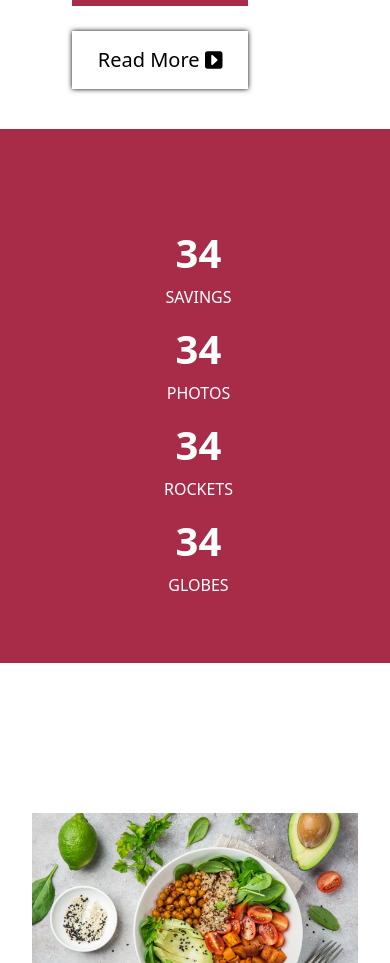
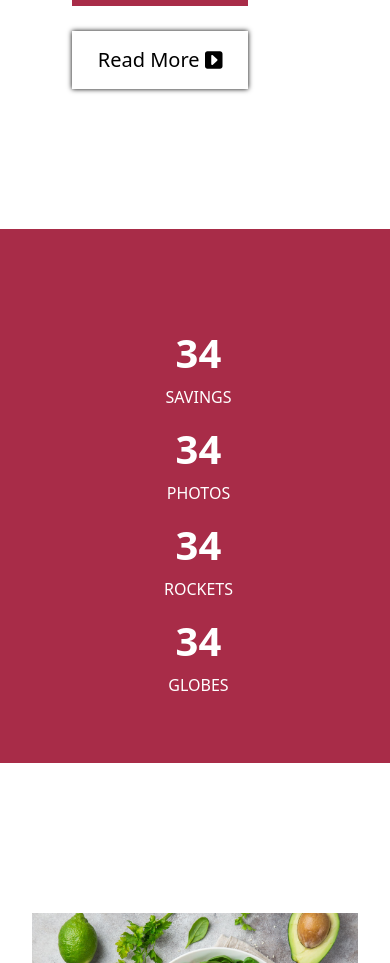
Before and after one commit to mohamedgaber91/Food-website-using-react, a React (Create React App) app: page /home in a window 390 px wide. Shown: the part 800-1763 px from the top of the page. Built offline with nearby package versions, Linux system fonts and the light colour scheme.

Commit message:
first modifiy

```diff
--- a/src/components/foods/Foods.css
+++ b/src/components/foods/Foods.css
@@ -33,6 +33,11 @@ text-align: center;
     height: 250px;
     border-radius: 15px;
 }
+@media (max-width:500px) {
+    .our-foods .foods-content  img{
+        width: 90%;
+    }
+}
 .our-foods .foods-content h5{
     margin-top: 15px;
 }
--- a/src/components/statics/static.css
+++ b/src/components/statics/static.css
@@ -7,6 +7,11 @@
     padding: 50px;
     margin-top: 150px;
     color: white;
+}
+@media (max-width:500px) {
+    .our-statics{
+        margin-top: 250px;
+    }
 }
 .statics-content{
     display: grid;
```
